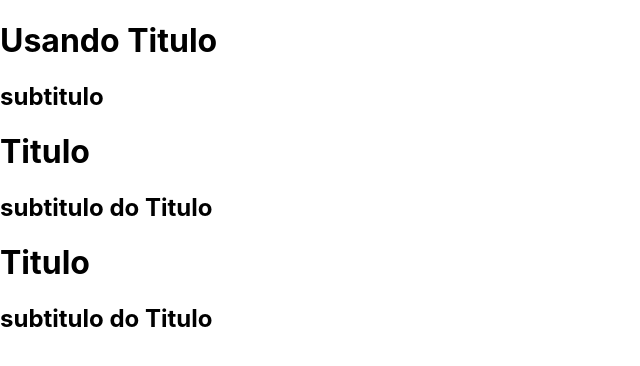
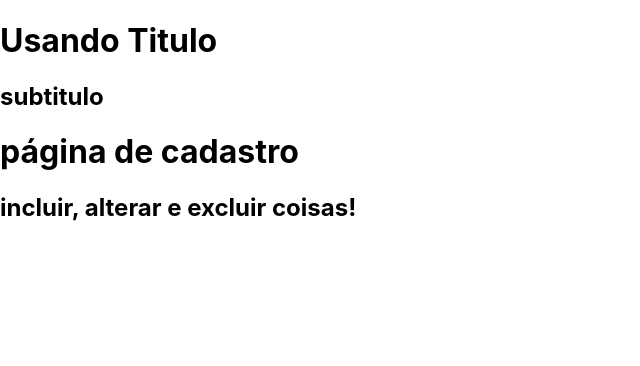
Before and after one commit to codingscode/Framework-Next, a Next.js app in the folder 001/exercicos-1/: page /basicos/usandoTitulo in a window 1280 px wide. Shown: the top 366 px of the page, without its empty margins (0-640 px from the left). Built offline with nearby package versions, Linux system fonts and the light colour scheme.

Commit message:
parte 17

```diff
--- a/001/exercicos-1/components/Titulo.jsx
+++ b/001/exercicos-1/components/Titulo.jsx
@@ -1,11 +1,11 @@
 
 
-export default function Titulo() {
+export default function Titulo({ principal, secundario }) {
 
    return (
       <>
-         <h1>Titulo</h1>
-         <h2>subtitulo do Titulo</h2>
+         <h1>{ principal }</h1>
+         <h2>{ secundario }</h2>
       </>
    )
 }
--- a/001/exercicos-1/pages/basicos/usandoTitulo.jsx
+++ b/001/exercicos-1/pages/basicos/usandoTitulo.jsx
@@ -8,8 +8,8 @@ export default function usandoTitulo() {
        <>
           <h1>Usando Titulo</h1>
           <h2>subtitulo</h2>
-          <Titulo />
-          <Titulo />
+          <Titulo principal={'página de cadastro'} secundario={'incluir, alterar e excluir coisas!'} />
+
        </>
     )
 }
```
